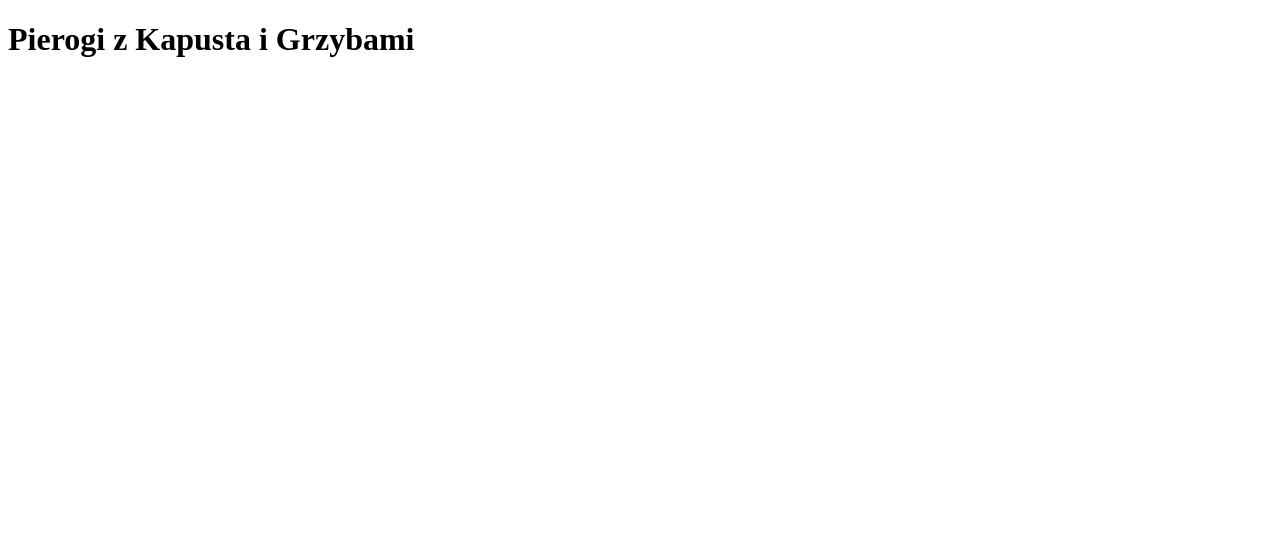
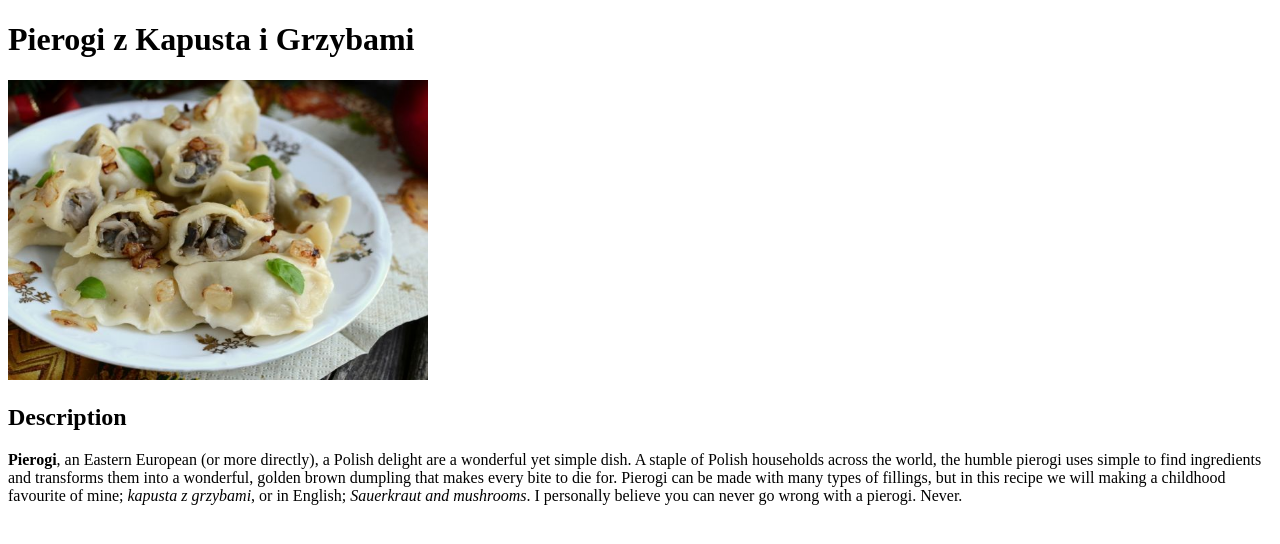
Before and after one commit to Gyazer/odin-recipes, a plain HTML site: page recipes/pierogi.html in a window 1280 px wide. Drawn offline with Linux system fonts and the light colour scheme.

Commit message:
Edit pierogi.html Add paragraph and image.

```diff
--- a/recipes/pierogi.html
+++ b/recipes/pierogi.html
@@ -7,5 +7,11 @@
 </head>
 <body>
     <h1>Pierogi z Kapusta i Grzybami</h1>
+    <img src="../images/pierogi.jpg" height="300" width="420" alt="A plate of pierogi">
+    <br>
+    <h2>Description</h2>
+    <p><strong>Pierogi</strong>, an Eastern European (or more directly), a Polish delight are a wonderful yet simple dish. A staple of Polish households across the world, the humble pierogi uses simple to find
+        ingredients and transforms them into a wonderful, golden brown dumpling that makes every bite to die for. Pierogi can be made with many types of fillings, but in this recipe we will
+        making a childhood favourite of mine; <em>kapusta z grzybami</em>, or in English; <em>Sauerkraut and mushrooms</em>. I personally believe you can never go wrong with a pierogi. Never. </p>
 </body>
 </html>
```
Also changed, not shown: images/pierogi.jpg (added).
